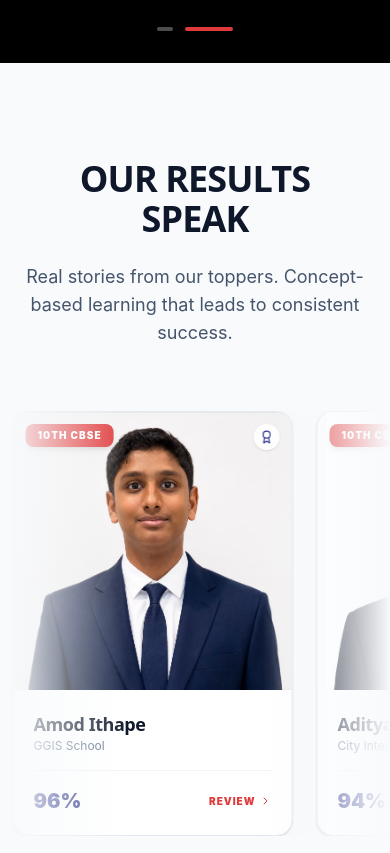
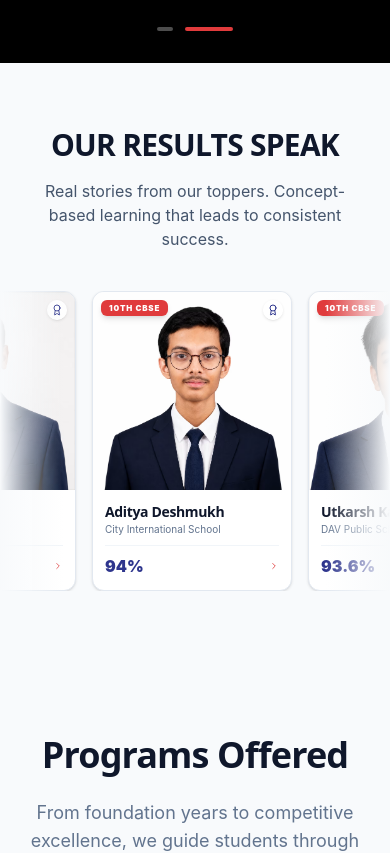
Before and after one commit to accesslysolution/uniqueclasses, a Next.js app: page / in a window 390 px wide. Shown: the part 1520-2373 px from the top of the page. Built offline with nearby package versions, Linux system fonts and the light colour scheme; no server answers.

Commit message:
Result section changed

```diff
--- a/src/components/sections/ResultsSection.tsx
+++ b/src/components/sections/ResultsSection.tsx
@@ -14,31 +14,34 @@ export const ResultsSection = ({ onStudentClick }: ResultsSectionProps) => {
   const scrollResults = [...studentResults, ...studentResults, ...studentResults];
 
   return (
-    <Section id="results" className="bg-slate-50 overflow-hidden py-24">
+    <Section id="results" className="bg-slate-50 overflow-hidden py-16 md:py-24">
       <Container>
-        <div className="text-center max-w-3xl mx-auto mb-16">
-          <h2 className="text-4xl md:text-6xl font-display font-bold text-slate-900 mb-6 uppercase tracking-tight">
+        <div className="text-center max-w-3xl mx-auto mb-10 md:mb-16">
+          <h2 className="text-3xl md:text-6xl font-display font-bold text-slate-900 mb-4 md:mb-6 uppercase tracking-tight">
             Our Results Speak
           </h2>
-          <p className="text-lg text-slate-600">
+          <p className="text-base md:text-lg text-slate-600 px-4">
             Real stories from our toppers. Concept-based learning that leads to consistent success.
           </p>
         </div>
       </Container>
 
+      {/* Container for the marquee */}
       <div className="relative flex overflow-hidden group">
         <motion.div
-          className="flex flex-nowrap gap-6 min-w-full"
-          animate={{ x: [0, -1500] }}
+          className="flex flex-nowrap gap-4 md:gap-6 min-w-full"
+          animate={{ x: [0, -2000] }}
           transition={{
             x: {
               repeat: Infinity,
               repeatType: "loop",
-              duration: 35,
+              duration: 40, // Slightly slower for better readability on mobile
               ease: "linear",
             },
           }}
+          // Pauses animation on touch or hover
           whileHover={{ animationPlayState: "paused" }}
+          whileTap={{ animationPlayState: "paused" }}
         >
           {scrollResults.map((student, i) => (
             <StudentCard
@@ -49,8 +52,9 @@ export const ResultsSection = ({ onStudentClick }: ResultsSectionProps) => {
           ))}
         </motion.div>
 
-        <div className="pointer-events-none absolute inset-y-0 left-0 w-32 bg-gradient-to-r from-slate-50 to-transparent z-10" />
-        <div className="pointer-events-none absolute inset-y-0 right-0 w-32 bg-gradient-to-l from-slate-50 to-transparent z-10" />
+        {/* Stronger gradients for mobile to focus on the center content */}
+        <div className="pointer-events-none absolute inset-y-0 left-0 w-16 md:w-32 bg-gradient-to-r from-slate-50 to-transparent z-10" />
+        <div className="pointer-events-none absolute inset-y-0 right-0 w-16 md:w-32 bg-gradient-to-l from-slate-50 to-transparent z-10" />
       </div>
     </Section>
   );
@@ -59,7 +63,7 @@ export const ResultsSection = ({ onStudentClick }: ResultsSectionProps) => {
 const StudentCard = ({ student, onOpen }: { student: Student; onOpen: () => void }) => {
   return (
     <div
-      className="flex-shrink-0 w-[280px] bg-white rounded-2xl border border-slate-200 overflow-hidden hover:border-cta/50 transition-all group/card shadow-sm hover:shadow-xl cursor-pointer"
+      className="flex-shrink-0 w-[200px] md:w-[280px] bg-white rounded-xl md:rounded-2xl border border-slate-200 overflow-hidden hover:border-cta/50 transition-all group/card shadow-sm hover:shadow-xl cursor-pointer"
       onClick={onOpen}
     >
       <div className="relative aspect-square overflow-hidden bg-slate-100">
@@ -69,30 +73,30 @@ const StudentCard = ({ student, onOpen }: { student: Student; onOpen: () => void
           className="w-full h-full object-cover group-hover/card:scale-110 transition-all duration-700"
         />
 
-        {/* Added a more colorful badge for the Exam type */}
-        <div className="absolute top-3 left-3 bg-cta text-white px-3 py-1 rounded-lg text-[10px] font-black uppercase tracking-widest shadow-md">
+        {/* Mobile-optimized badge sizing */}
+        <div className="absolute top-2 left-2 md:top-3 md:left-3 bg-cta text-white px-2 py-0.5 md:px-3 md:py-1 rounded-md md:rounded-lg text-[8px] md:text-[10px] font-black uppercase tracking-widest shadow-md">
           {student.exam}
         </div>
 
-        {/* Added an achievement icon overlay */}
-        <div className="absolute top-3 right-3 bg-white/90 backdrop-blur-md p-1.5 rounded-full text-primary shadow-sm">
-          <Award size={14} />
+        <div className="absolute top-2 right-2 md:top-3 md:right-3 bg-white/90 backdrop-blur-md p-1 md:p-1.5 rounded-full text-primary shadow-sm">
+          <Award size={12} className="md:w-[14px] md:h-[14px]" />
         </div>
       </div>
 
-      <div className="p-5">
-        <h4 className="text-lg font-display font-bold text-slate-900 truncate group-hover/card:text-cta transition-colors">
+      <div className="p-3 md:p-5">
+        <h4 className="text-sm md:text-lg font-display font-bold text-slate-900 truncate group-hover/card:text-cta transition-colors">
           {student.name}
         </h4>
-        <p className="text-xs text-slate-500 truncate mb-4">{student.school}</p>
+        <p className="text-[10px] md:text-xs text-slate-500 truncate mb-2 md:mb-4">
+          {student.school}
+        </p>
 
-        <div className="flex items-center justify-between pt-4 border-t border-slate-100">
-          {/* Highlighted the score with the Primary color */}
-          <div className="text-xl font-black text-primary">
+        <div className="flex items-center justify-between pt-2 md:pt-4 border-t border-slate-100">
+          <div className="text-base md:text-xl font-black text-primary">
             {student.score}
           </div>
-          <div className="flex items-center gap-1 text-[10px] font-black text-cta uppercase tracking-widest group-hover/card:gap-2 transition-all">
-            Review <ChevronRight size={12} />
+          <div className="flex items-center gap-1 text-[8px] md:text-[10px] font-black text-cta uppercase tracking-widest group-hover/card:gap-2 transition-all">
+            <span className="hidden xs:inline">Review</span> <ChevronRight size={10} className="md:w-[12px]" />
           </div>
         </div>
       </div>
```
